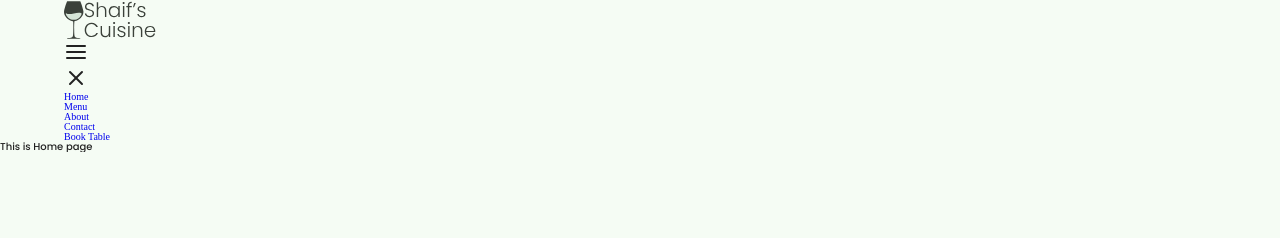
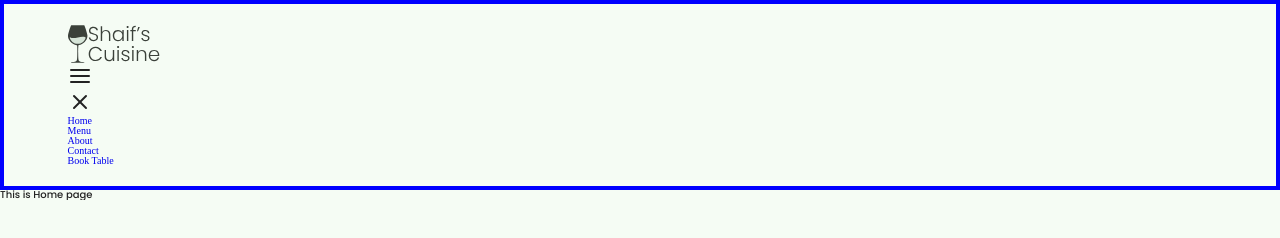
Before and after one commit to drakonXXI/Restaurant-Website-shaif-s-cuisine, a plain HTML site: page index.html in a window 1280 px wide. Drawn offline with nearby package versions, Linux system fonts and the light colour scheme.

Commit message:
Update nav section

```diff
--- a/components.css
+++ b/components.css
@@ -1 +1,9 @@
 /* nav  */
+.nav {
+  padding: 2em 0;
+  border: 4px solid blue;
+}
+.nav__icon,
+.nav__close {
+
+}
```
